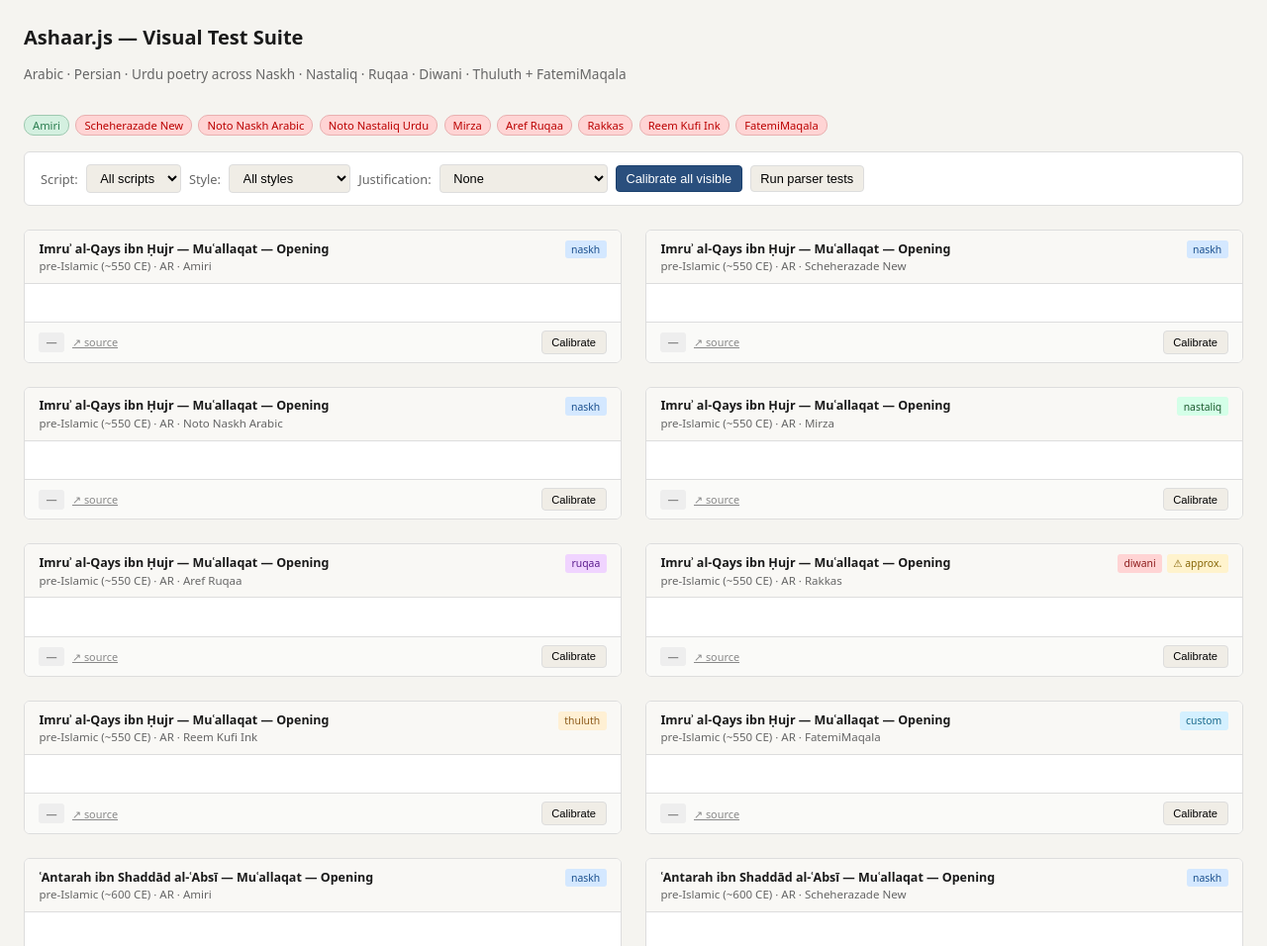
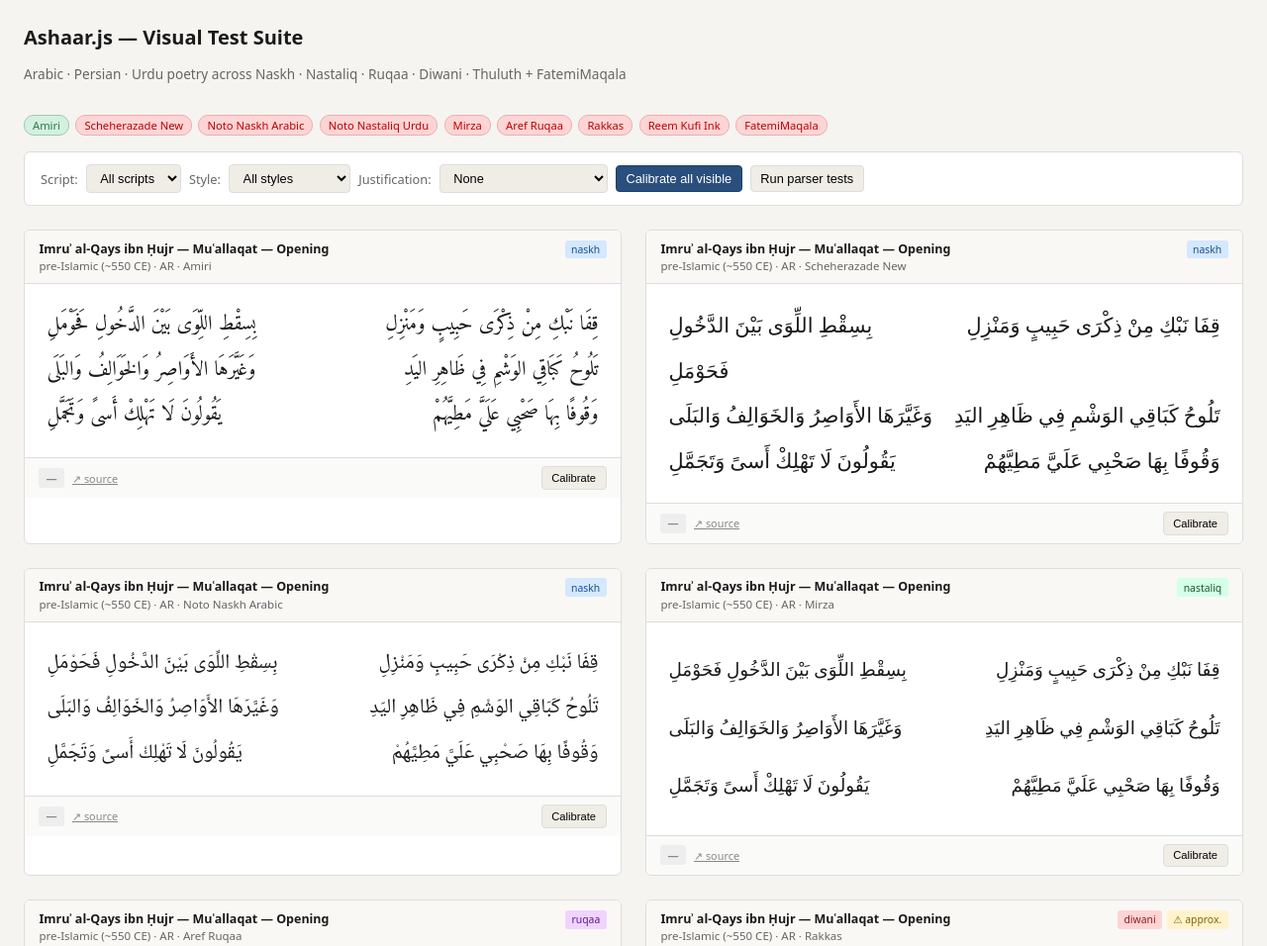
Before and after one commit to abdealikhurrum/ashaar-js, a website: page test/visual.html in a window 1280 px wide. Shown: the top 956 px of the page at 99% size. Drawn offline with Linux system fonts and the light colour scheme; a web font is replaced by a local one.

Commit message:
fixed tests

```diff
--- a/ashaar.js
+++ b/ashaar.js
@@ -45,7 +45,7 @@
   } else {
     root.Ashaar = factory();
   }
-}(typeof globalThis !== 'undefined' ? globalThis : this, function () {
+}(typeof globalThis !== 'undefined' ? globalThis : this, function (root) {
 
   // ── Separators and structure regexes ──────────────────────────────────────
 
@@ -206,7 +206,7 @@
   // within each priority tier. Working on codepoints rather than rendered glyphs
   // means "final form" is approximated by position/context — good enough for poetry.
 
-  var Justify = root.AshaarJustify || (typeof require === 'function' && typeof module !== 'undefined' && module.exports ? require('./ashaar-justify') : null);
+  var Justify = root && root.AshaarJustify ? root.AshaarJustify : (typeof require === 'function' && typeof module !== 'undefined' && module.exports ? require('./ashaar-justify') : null);
 
   function justifyMisra(spanEl, probe) {
     var text = spanEl.dataset.ashaarOriginal;
--- a/test/visual.html
+++ b/test/visual.html
@@ -282,6 +282,7 @@
 <!-- Parser test results area -->
 <div id="test-results"></div>
 
+<script src="../ashaar-justify.js"></script>
 <script src="../ashaar.js"></script>
 <script src="../ashaar-tune.js"></script>
 <script src="corpus.js"></script>
```
